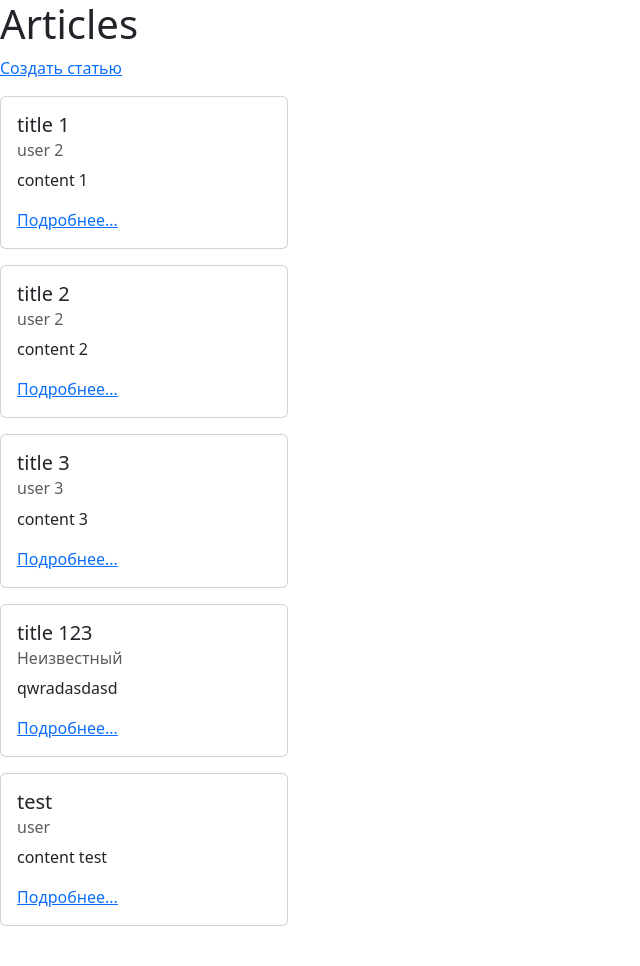
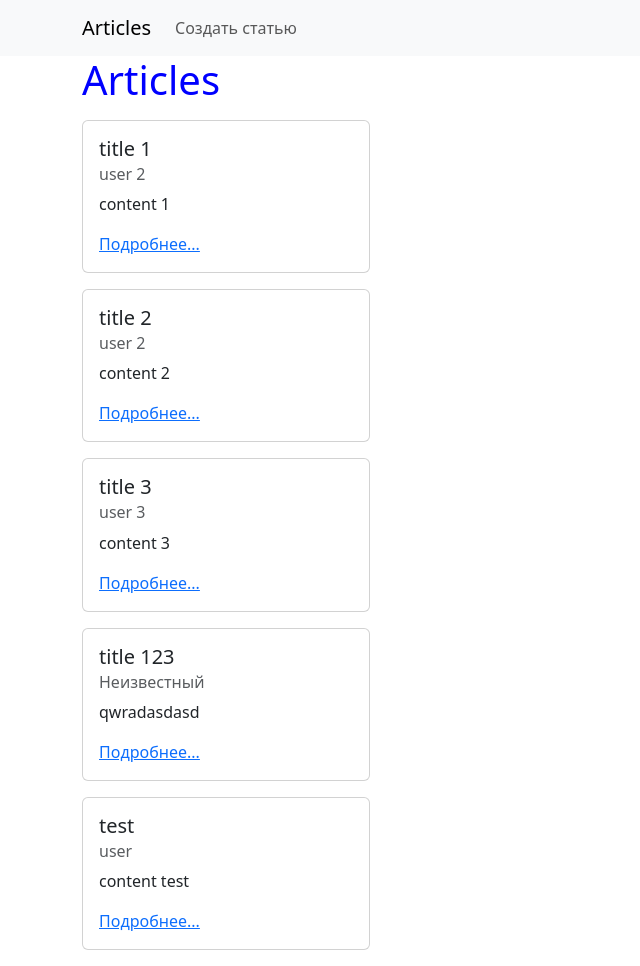
Before and after one commit to k2Raven/django_article, a Django app: page / in a window 1280 px wide. Shown: the whole page, without its empty margins (0-640 px from the left). Before the commit the page ends 926 px from the top, so only its background shows below. Run offline with Django 4.2, Linux system fonts and the light colour scheme; data comes from the database, SQL or seed files in the repository.

Commit message:
использовал базовый шаблон и подключил его

```diff
--- a/source/webapp/static/css/style.css
+++ b/source/webapp/static/css/style.css
@@ -1,3 +1,3 @@
-h2 {
+h1 {
     color: blue;
 }
--- /dev/null
+++ b/source/webapp/templates/base.html
@@ -0,0 +1,37 @@
+{% load static %}
+{% load static %}
+<!doctype html>
+<html lang="en">
+<head>
+    <meta charset="utf-8">
+    <meta name="viewport" content="width=device-width, initial-scale=1">
+    <title>{% block title %}Articles{% endblock %}</title>
+    <link href="https://cdn.jsdelivr.net/npm/bootstrap@5.3.2/dist/css/bootstrap.min.css" rel="stylesheet"
+          integrity="sha384-T3c6CoIi6uLrA9TneNEoa7RxnatzjcDSCmG1MXxSR1GAsXEV/Dwwykc2MPK8M2HN" crossorigin="anonymous">
+    <link rel="stylesheet" href="{% static 'css/style.css' %}">
+</head>
+<body>
+<nav class="navbar navbar-expand-lg bg-body-tertiary">
+    <div class="container">
+        <a class="navbar-brand" href="{% url 'index' %}">Articles</a>
+        <button class="navbar-toggler" type="button" data-bs-toggle="collapse" data-bs-target="#navbarNavAltMarkup"
+                aria-controls="navbarNavAltMarkup" aria-expanded="false" aria-label="Toggle navigation">
+            <span class="navbar-toggler-icon"></span>
+        </button>
+        <div class="collapse navbar-collapse" id="navbarNavAltMarkup">
+            <div class="navbar-nav">
+                {% block menu %}{%  endblock %}
+            </div>
+        </div>
+    </div>
+</nav>
+<div class="container">
+    {% block content %}
+    {% endblock %}
+</div>
+
+<script src="https://cdn.jsdelivr.net/npm/bootstrap@5.3.2/dist/js/bootstrap.bundle.min.js"
+        integrity="sha384-C6RzsynM9kWDrMNeT87bh95OGNyZPhcTNXj1NW7RuBCsyN/o0jlpcV8Qyq46cDfL"
+        crossorigin="anonymous"></script>
+</body>
+</html>
--- a/source/webapp/templates/index.html
+++ b/source/webapp/templates/index.html
@@ -1,17 +1,11 @@
-{% load static %}
-<!doctype html>
-<html lang="en">
-<head>
-    <meta charset="utf-8">
-    <meta name="viewport" content="width=device-width, initial-scale=1">
-    <title>Articles</title>
-    <link href="https://cdn.jsdelivr.net/npm/bootstrap@5.3.2/dist/css/bootstrap.min.css" rel="stylesheet"
-          integrity="sha384-T3c6CoIi6uLrA9TneNEoa7RxnatzjcDSCmG1MXxSR1GAsXEV/Dwwykc2MPK8M2HN" crossorigin="anonymous">
-</head>
-<body>
+{% extends 'base.html' %}
+
+{% block menu %}<a class="nav-link" aria-current="page" href="{% url 'article_create' %}">Создать статью</a>{% endblock %}
+
+{% block content %}
     <h1>Articles</h1>
 
-    <a href="{% url 'article_create' %}" class="card-link">Создать статью</a>
+
     {% for article in articles %}
         <div class="card my-3" style="width: 18rem;">
             <div class="card-body">
@@ -23,9 +17,4 @@
         </div>
 
     {% endfor %}
-
-<script src="https://cdn.jsdelivr.net/npm/bootstrap@5.3.2/dist/js/bootstrap.bundle.min.js"
-        integrity="sha384-C6RzsynM9kWDrMNeT87bh95OGNyZPhcTNXj1NW7RuBCsyN/o0jlpcV8Qyq46cDfL"
-        crossorigin="anonymous"></script>
-</body>
-</html>
+{% endblock %}
```
Also changed, not shown: source/webapp/templates/article_create.html (+6 -10 lines), source/webapp/templates/article_view.html (+10 -19 lines).
